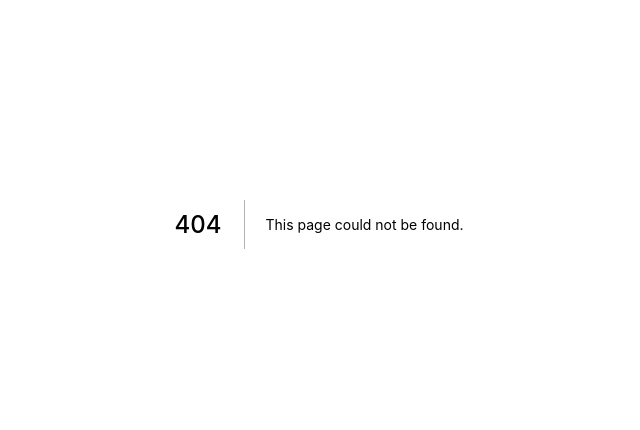
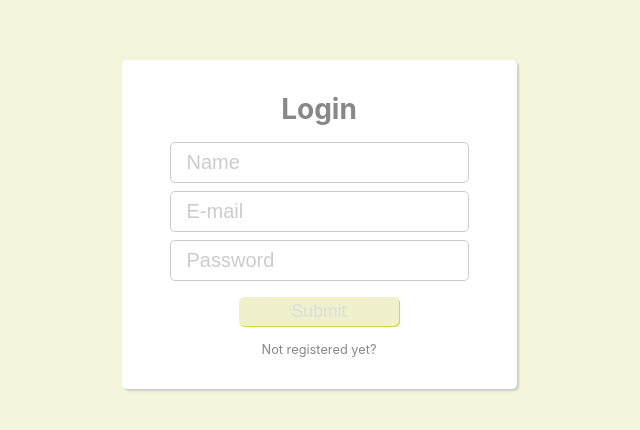
Before and after one commit to kss27thgen/NextChat, a Next.js app: page /auth in a window 1280 px wide. Before the commit this address had no page. Shown: the part 176-606 px from the top of the page, without its empty margins (321-961 px from the left). Built offline with nearby package versions, Linux system fonts and the light colour scheme.

Commit message:
202111231 auth front-side

```diff
--- a/package.json
+++ b/package.json
@@ -8,8 +8,11 @@
     "start": "next start"
   },
   "dependencies": {
+    "dotenv": "^10.0.0",
+    "firebase": "^9.6.1",
     "next": "12.0.7",
     "react": "17.0.2",
-    "react-dom": "17.0.2"
+    "react-dom": "17.0.2",
+    "sass": "^1.45.2"
   }
 }
--- a/pages/_app.js
+++ b/pages/_app.js
@@ -1,7 +1,21 @@
-import '../styles/globals.css'
+import Head from "next/head";
+import "../styles/globals.css";
+import "../styles/main.sass";
 
 function MyApp({ Component, pageProps }) {
-  return <Component {...pageProps} />
+	return (
+		<>
+			<Head>
+				<title>Demo</title>
+				<link rel="icon" href="/favicon.ico" />
+				<meta
+					name="viewport"
+					content="initial-scale=1.0, width=device-width"
+				/>
+			</Head>
+			<Component {...pageProps} />
+		</>
+	);
 }
 
-export default MyApp
+export default MyApp;
--- /dev/null
+++ b/pages/auth.js
@@ -0,0 +1,85 @@
+import React, { useState } from "react";
+
+const initialFormData = {
+	name: "",
+	email: "",
+	password: "",
+};
+
+const Auth = () => {
+	const [isLogin, setIsLogin] = useState(true);
+	const [formData, setFormData] = useState(initialFormData);
+	const { name, email, password } = formData;
+
+	const handleChange = (e) => {
+		setFormData({ ...formData, [e.target.name]: e.target.value });
+	};
+
+	const register = () => {
+		console.log("register", formData);
+	};
+
+	const login = () => {
+		console.log("login", formData);
+	};
+
+	const handleSubmit = (e) => {
+		e.preventDefault();
+		if (isLogin) {
+			login();
+		} else {
+			register();
+		}
+		setFormData(initialFormData);
+	};
+
+	return (
+		<>
+			<div className="auth">
+				<section className="auth--mainBox">
+					<h2>{isLogin ? "Login" : "Register"}</h2>
+					<form className="form" onSubmit={handleSubmit}>
+						<div className="form--item">
+							<input
+								type="text"
+								placeholder="Name"
+								name="name"
+								value={name}
+								onChange={handleChange}
+							/>
+						</div>
+						<div className="form--item">
+							<input
+								type="email"
+								placeholder="E-mail"
+								name="email"
+								value={email}
+								onChange={handleChange}
+							/>
+						</div>
+						<div className="form--item">
+							<input
+								type="password"
+								placeholder="Password"
+								name="password"
+								value={password}
+								onChange={handleChange}
+							/>
+						</div>
+						<button
+							className="form--button"
+							disabled={!name || !email || !password}
+						>
+							Submit
+						</button>
+					</form>
+					<p onClick={() => setIsLogin(!isLogin)}>
+						{isLogin ? "Not registered yet?" : "Login?"}
+					</p>
+				</section>
+			</div>
+		</>
+	);
+};
+
+export default Auth;
--- /dev/null
+++ b/styles/auth.sass
@@ -0,0 +1,40 @@
+
+.auth
+    width: 100vw
+    height: 100vh
+    color: #888
+    display: flex
+    justify-content: center
+    align-items: center
+    background-color: beige
+    text-align: center
+    h2
+        font-size: 1.75rem
+        margin-bottom: 1rem
+    &--mainBox
+        padding: 2rem 3rem
+        border-radius: 5px
+        background-color: #fff
+        box-shadow: 2px 2px 2px #ccc
+        .form
+            &--item
+                margin-bottom: .5rem
+                &:last-of-type
+                    margin-bottom: 1rem
+                input
+                    padding: .5rem 1rem
+                    font-size: 1.25rem
+                    border-radius: 5px
+                    border: #ccc 1px solid
+                    outline: none
+                    &::placeholder
+                        color: #ccc
+            &--button
+                +button($color: #999, $bgColor: darken(beige, 4))
+                margin-bottom: 1rem
+                min-width: 10rem
+                &:disabled
+                    color: #ddd
+        p
+            cursor: pointer
+            font-size: .8rem
--- /dev/null
+++ b/styles/base.sass
@@ -0,0 +1,18 @@
+*
+    box-sizing: border-box
+    padding: 0
+    margin: 0
+ul
+    list-style: none
+a
+    text-decoration: none
+
+@mixin button($color, $bgColor)
+    font-size: 1.1rem
+    padding: .25rem 2rem
+    color: $color
+    background-color: $bgColor
+    cursor: pointer
+    border: none
+    border-radius: 5px
+    box-shadow: 1px 1px 1px darken($bgColor, 30)
--- /dev/null
+++ b/styles/main.sass
@@ -0,0 +1,2 @@
+@import "./base"
+@import "./auth"
```
Also changed, not shown: pages/index.js (+19 -67 lines), 2 other files (tests, documents, lock files or other folders).
